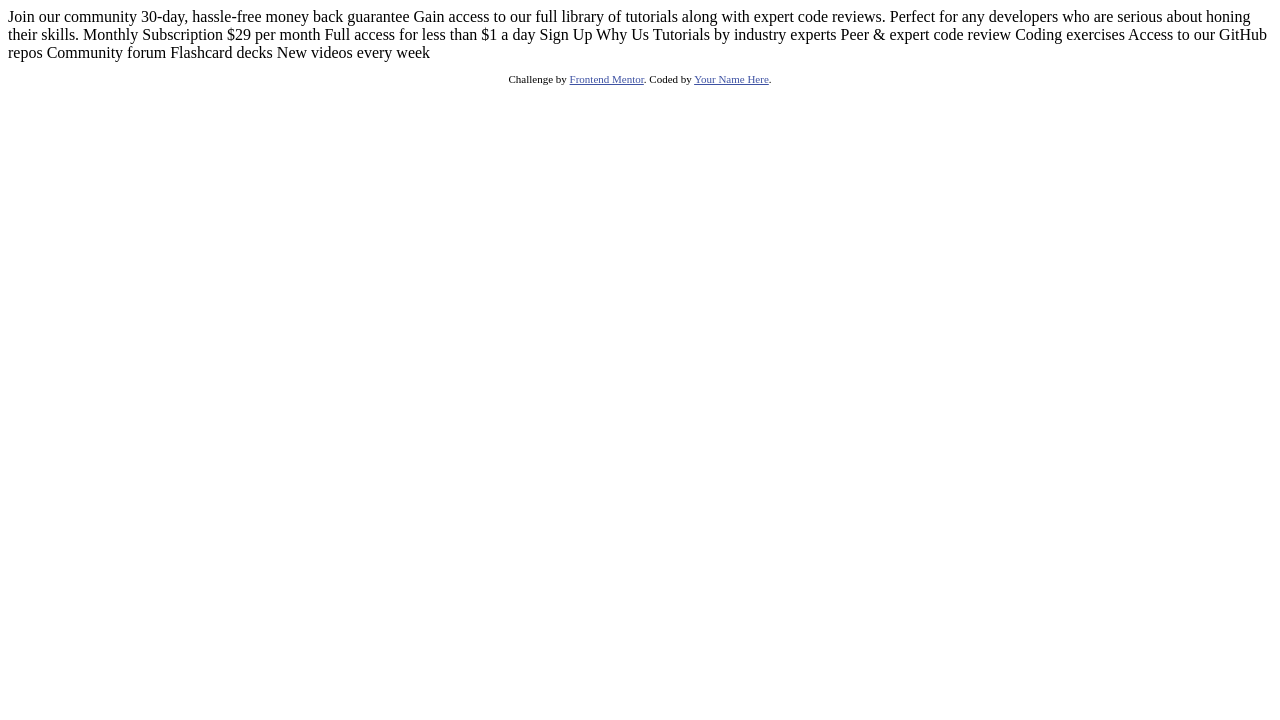
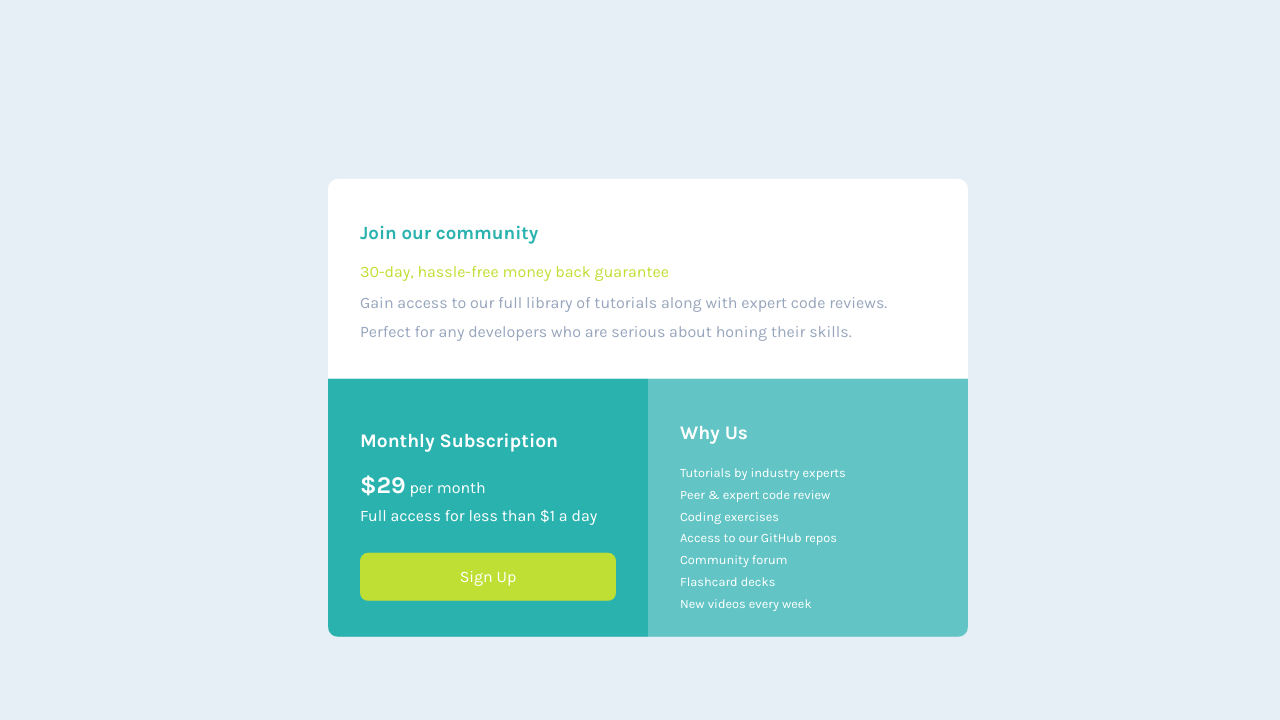
Before and after one commit to JNU-econovation/css-is-awesome, a plain HTML site: page code/fourth-week/single-price-grid-component-master/single-price-grid-component-master/index.html in a window 1280 px wide. Drawn offline with Linux system fonts and the light colour scheme.

Commit message:
4주차 과제

```diff
--- a/code/fourth-week/single-price-grid-component-master/single-price-grid-component-master/index.html
+++ b/code/fourth-week/single-price-grid-component-master/single-price-grid-component-master/index.html
@@ -2,49 +2,137 @@
 <html lang="en">
 <head>
   <meta charset="UTF-8">
-  <meta name="viewport" content="width=device-width, initial-scale=1.0"> <!-- displays site properly based on user's device -->
+  <meta name="viewport" content="width=device-width, initial-scale=1.0">
+  <link rel="icon" type="image/png" sizes="32x32" href="./images/favicon-32x32.png">
+  <link rel="preconnect" href="https://fonts.googleapis.com">
+  <link rel="preconnect" href="https://fonts.gstatic.com" crossorigin>
+  <link href="https://fonts.googleapis.com/css2?family=Karla:wght@400;700&display=swap" rel="stylesheet">
 
-  <link rel="icon" type="image/png" sizes="32x32" href="./images/favicon-32x32.png">
+  <title> 4주차 CSS 스터디 과제</title>
 
-  <title>Frontend Mentor | Single Price Grid Component</title>
+  <style>
+    :root {
+    --light-gray: hsl(204, 43%, 93%);
+    --cyan: hsl(179, 62%, 43%);
+    --off-cyan: hsla(179, 62%, 43%, 0.699);
+    --bright-yellow: hsl(71, 73%, 54%);
+    --grayish-blue: hsl(218, 22%, 67%);
+    }
 
-  <!-- Feel free to remove these styles or customise in your own stylesheet 👍 -->
-  <style>
-    .attribution { font-size: 11px; text-align: center; }
-    .attribution a { color: hsl(228, 45%, 44%); }
+    body {
+      font-family: 'Karla', sans-serif;
+      background-color: var(--light-gray);
+      padding: 5rem 2rem;
+      position: absolute;
+      top: 50%;
+      left: 50%;
+      transform: translate(-50%, -50%);
+    }
+
+    .box{
+      border-radius: .3rem;
+      width: 40rem;
+    }
+
+    h3 {color: var(--cyan);}
+    .subtitle {color: var(--bright-yellow);}
+    .content {color: var(--grayish-blue);}
+
+    .top {
+      padding: 1.5rem 2rem;
+      background-color: #fff;
+      border-radius: .625rem .625rem 0 0;
+    }
+
+    .bottom{
+      display: flex;
+    }
+
+    .left-box {
+      background: var(--cyan);
+      padding: 1.5rem 2rem;
+      color: #fff;
+      width: 50%;
+      border-radius: 0 0 0 .625rem;
+    }
+
+    .white-text{
+      padding-bottom: 1rem;
+    }
+
+    .content p {
+      line-height: 0.8;
+    }
+
+    .right-box {
+      background: var(--off-cyan);
+      padding: 1rem 2rem;
+      color: #fff;
+      width: 50%;
+      border-radius: 0 0 .625rem 0;
+    }
+
+    .right-box p {
+      font-size: 0.8rem;
+    }
+
+    h4 {font-size: 1.2rem;}
+
+    .point {font-size: 1.5rem; font-weight: bold;}
+
+    .detail {font-size: .9rem;}
+
+    p {line-height: 0.7;}
+
+    .btn {
+      display: block;
+      text-align: center;
+      width: auto;
+      background: var(--bright-yellow);
+      padding: .9rem 1.25rem;
+      border-radius: .5rem;
+    }
+
+    .btn:hover {
+      background: var(--light-gray);
+      color: var(--cyan);
+    }
+
   </style>
 </head>
+
 <body>
-  Join our community
+  <div class="box">
+    <div class="top">
+      <h3>Join our community</h3>
+      <div class="subtitle">30-day, hassle-free money back guarantee</div>
+      <div class="content">
+        <p>Gain access to our full library of tutorials along with expert code reviews.</p>
+        <p>Perfect for any developers who are serious about honing their skills.</p>
+      </div>
+    </div>
+    <div class="bottom">
+      <div class="left-box">
+        <h4>Monthly Subscription</h4>
+        <p>
+          <span class="point">&dollar;29</span>
+          <span class="sub-point">per month</span>
+        </p>
+        <p class="white-text">Full access for less than &dollar;1 a day</p>
+        <div class="btn">Sign Up</div>
+      </div>
+      <div class="right-box">
+        <h4>Why Us</h4>
+        <p>Tutorials by industry experts</p>
+        <p>Peer & expert code review</p>
+        <p>Coding exercises</p>
+        <p>Access to our GitHub repos</p>
+        <p>Community forum</p>
+        <p>Flashcard decks</p>
+        <p>New videos every week</p>
+      </div>
+    </div>
+  </div>
+</body>
 
-  30-day, hassle-free money back guarantee
-
-  Gain access to our full library of tutorials along with expert code reviews.
-  Perfect for any developers who are serious about honing their skills.
-
-  Monthly Subscription
-
-  &dollar;29 per month
-
-  Full access for less than &dollar;1 a day
-
-  Sign Up
-
-  Why Us
-
-  Tutorials by industry experts
-  Peer &amp; expert code review
-  Coding exercises
-  Access to our GitHub repos
-  Community forum
-  Flashcard decks
-  New videos every week
-
-  <footer>
-    <p class="attribution">
-      Challenge by <a href="https://www.frontendmentor.io?ref=challenge" target="_blank">Frontend Mentor</a>.
-      Coded by <a href="#">Your Name Here</a>.
-    </p>
-  </footer>
-</body>
 </html>
```
Also changed, not shown: code/fourth-week/3-column-preview-card-component-main/3-column-preview-card-component-main/index.html (+118 -17 lines), 4 other files.
